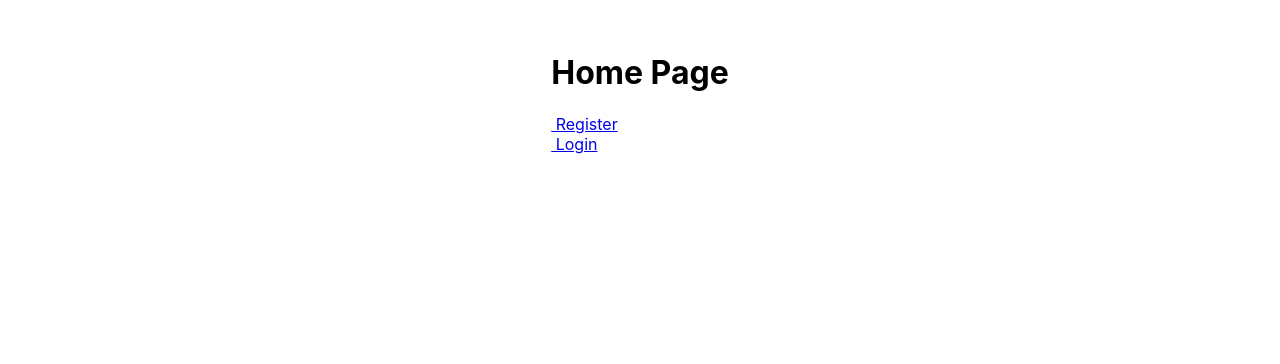
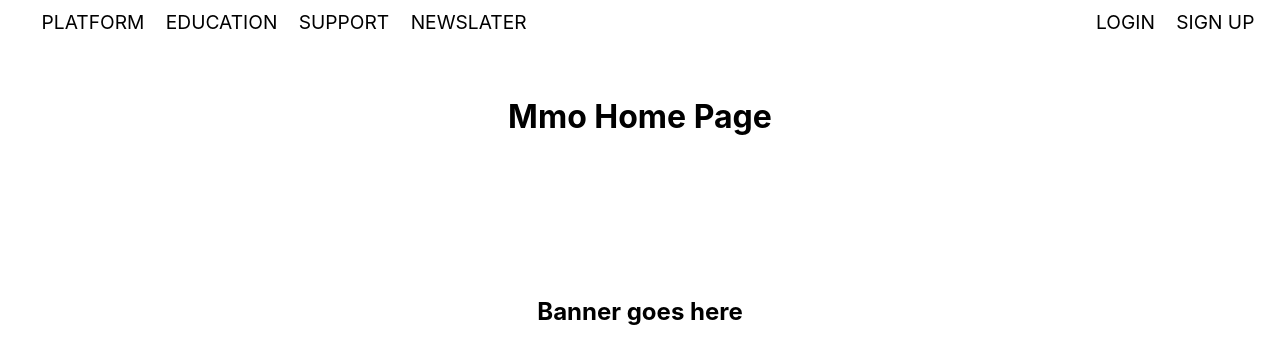
Before and after one commit to WebFintech34/mmo, a React (Create React App) app in the folder client/: page / in a window 1280 px wide. Shown: the top 364 px of the page. Built offline with nearby package versions, Linux system fonts and the light colour scheme.

Commit message:
home 75%

```diff
--- a/client/src/App.css
+++ b/client/src/App.css
@@ -1,23 +1,49 @@
-.App {
+.login,
+.content {
     display: flex;
     flex-direction: column;
     align-items: center;
     margin: 2em;
     white-space: pre;
 }
-.App code {
-    margin: 2em;
-    margin-top: 0;
-    padding: 0;
-    text-align: left;
-    font-size: 2em;
+
+ul {
+    list-style-type: none;
 }
-h3 {
-    font-size: 2.5em;
-    margin: 1em;
-    padding: 0;
-    border: 0;
+
+a {
+    color: black;
+    text-decoration: none;
 }
+
+header {
+    font-size: 1.2rem;
+}
+
+header.anonymous ul.left-side {
+    display: inline-block;
+    margin: 0rem;
+    margin-left: 1rem;
+    padding: 0.5em;
+}
+
+header.anonymous ul.right-side {
+    display: inline;
+    float: right;
+    margin: 0rem;
+    margin-right: 1rem;
+    padding: 0.5em;
+    list-style-type: none;
+}
+
+header.anonymous ul li {
+    display: inline;
+    margin-left: 1rem;
+}
+
+footer {
+}
+
 button {
     font-size: 1em;
     font-family: "Courier New", monospace;
@@ -25,18 +51,22 @@ button {
     border-radius: 0.3rem;
     padding: 10px 25px;
 }
+
 button:hover {
     color: white;
     background-color: #2e86c1;
 }
+
 button:active {
     background-color: #85c1e9;
 }
+
 form {
     display: flex;
     flex-direction: column;
     font-family: "Courier New", monospace;
 }
+
 input {
     font-size: 1.2em;
     margin-top: 0.5em;
--- a/client/src/components/routes/Home.js
+++ b/client/src/components/routes/Home.js
@@ -4,10 +4,41 @@ import { Link } from "react-router-dom";
 const Home = () => {
     return (
         <div>
-            <h1>Home Page</h1>
-            <Link to="/register"> Register</Link>
-            <br />
-            <Link to="/login"> Login</Link>
+            <header className="anonymous">
+                <ul className="left-side">
+                    <li>
+                        <Link to="/"> PLATFORM</Link>
+                    </li>
+                    <li>
+                        <Link to="/"> EDUCATION</Link>
+                    </li>
+                    <li>
+                        <Link to="/"> SUPPORT</Link>
+                    </li>
+                    <li>
+                        <Link to="/"> NEWSLATER</Link>
+                    </li>
+                </ul>
+                <ul className="right-side">
+                    <li>
+                        <Link to="/login"> LOGIN</Link>
+                    </li>
+                    <li>
+                        <Link to="/register"> SIGN UP</Link>
+                    </li>
+                </ul>
+            </header>
+            <main className="content">
+                <h1>Mmo Home Page</h1>
+                <br></br>
+                <br></br>
+                <br></br>
+                <br></br>
+                <br></br>
+                <br></br>
+                <h2>Banner goes here</h2>
+            </main>
+            <footer></footer>
         </div>
     );
 };
--- a/client/src/components/routes/Login.js
+++ b/client/src/components/routes/Login.js
@@ -3,7 +3,7 @@ import { Link } from "react-router-dom";
 
 const Login = ({ setIsLoggedIn }) => {
     return (
-        <div>
+        <div className="login">
             <h1>Login Page</h1>
             <form>
                 <label htmlFor="username">Username</label>
@@ -20,7 +20,8 @@ const Login = ({ setIsLoggedIn }) => {
                 ></input>
                 <button onClick={() => setIsLoggedIn(true)}> sign in</button>
             </form>
-            <Link to="/"> home</Link>
+            <br></br>
+            <Link to="/"> back home</Link>
         </div>
     );
 };
--- a/client/src/components/routes/Register.js
+++ b/client/src/components/routes/Register.js
@@ -3,9 +3,9 @@ import { Link } from "react-router-dom";
 
 export default function Register() {
     return (
-        <div>
+        <div className="content">
             <h1>Register Page</h1>
-            <Link to="/"> home</Link>
+            <Link to="/"> back home</Link>
         </div>
     );
 }
```
Also changed, not shown: client/src/index.css (+8 -8 lines).
